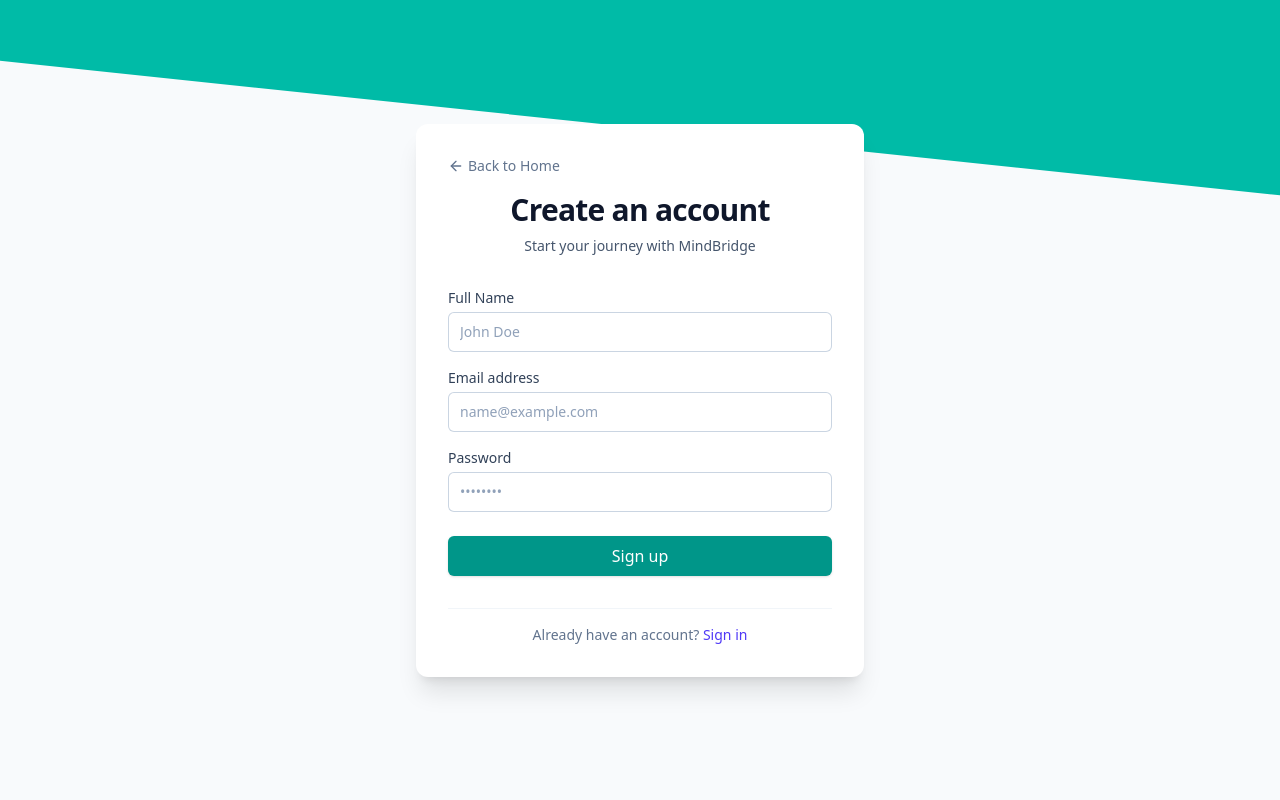
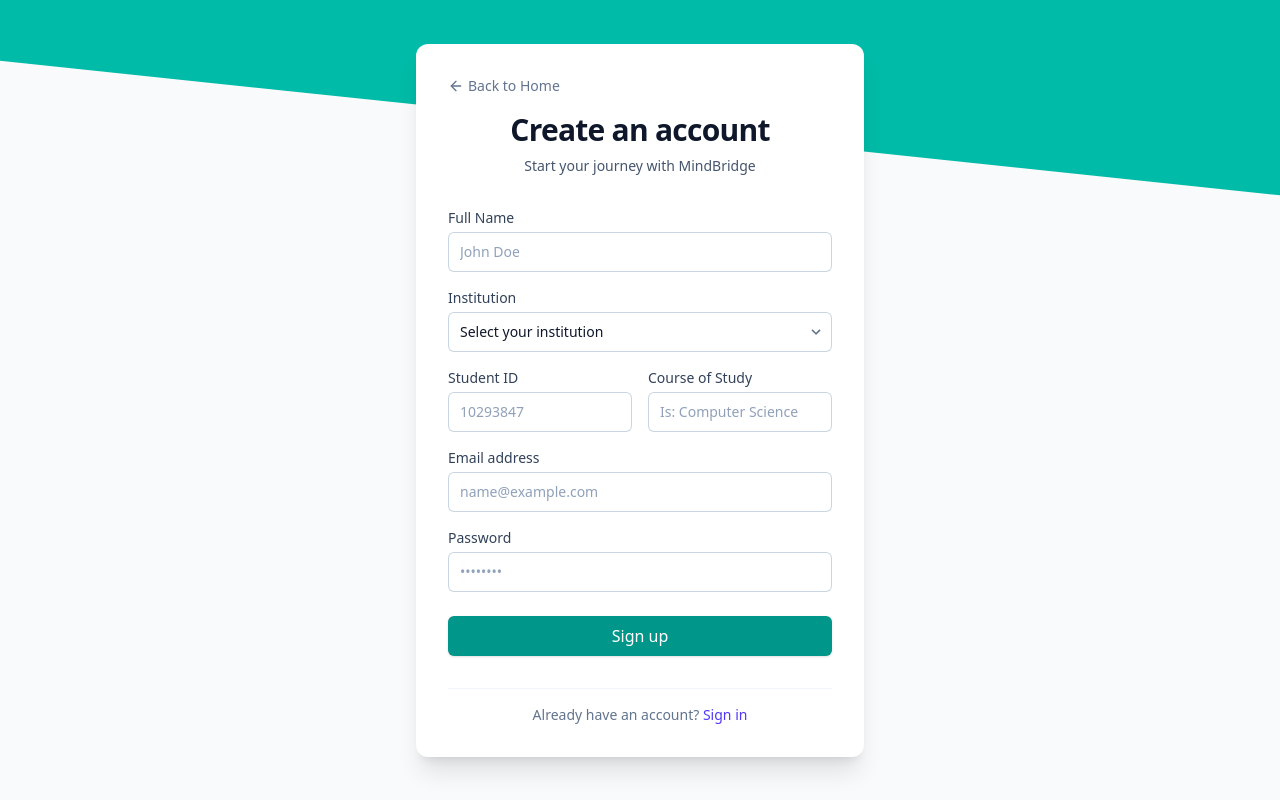
Before and after one commit to ProsperAsare99/MindBridge-Mental-Health-Navigator-Project, a Next.js app: page /register in a window 1280 px wide. Built offline with nearby package versions, Linux system fonts and the light colour scheme; no server answers.

Commit message:
feat: add user registration page with Firebase authentication and Firestore user data storage.

```diff
--- a/src/app/register/page.tsx
+++ b/src/app/register/page.tsx
@@ -4,12 +4,16 @@ import Link from "next/link";
 import { useState } from "react";
 import { useRouter } from "next/navigation";
 import { createUserWithEmailAndPassword, updateProfile } from "firebase/auth";
-import { auth } from "@/lib/firebase";
+import { doc, setDoc } from "firebase/firestore";
+import { auth, db } from "@/lib/firebase";
 import { Button } from "@/components/ui/button";
 import { ArrowLeft } from "lucide-react";
 
 export default function RegisterPage() {
     const [name, setName] = useState("");
+    const [institution, setInstitution] = useState("");
+    const [studentId, setStudentId] = useState("");
+    const [course, setCourse] = useState("");
     const [email, setEmail] = useState("");
     const [password, setPassword] = useState("");
     const [error, setError] = useState("");
@@ -26,6 +30,16 @@ export default function RegisterPage() {
             // Update the user's display name
             await updateProfile(userCredential.user, {
                 displayName: name
+            });
+
+            // Save additional user details to Firestore
+            await setDoc(doc(db, "users", userCredential.user.uid), {
+                name,
+                email,
+                institution,
+                studentId,
+                course,
+                createdAt: new Date(),
             });
 
             router.push("/dashboard"); // Redirect to dashboard after registration
@@ -79,6 +93,66 @@ export default function RegisterPage() {
                                 placeholder="John Doe"
                             />
                         </div>
+
+                        <div>
+                            <label htmlFor="institution" className="block text-sm font-medium text-slate-700 mb-1">Institution</label>
+                            <div className="relative">
+                                <select
+                                    id="institution"
+                                    name="institution"
+                                    required
+                                    value={institution}
+                                    onChange={(e) => setInstitution(e.target.value)}
+                                    className="relative block w-full rounded-md border-0 py-2 px-3 text-slate-900 ring-1 ring-inset ring-slate-300 focus:z-10 focus:ring-2 focus:ring-inset focus:ring-indigo-600 sm:text-sm sm:leading-6 appearance-none bg-white"
+                                >
+                                    <option value="" disabled>Select your institution</option>
+                                    <option value="UG LEGON">University of Ghana</option>
+                                    <option value="KNUST">Kwame Nkrumah University of Science & Technology</option>
+                                    <option value="UCC">University of Cape Coast</option>
+                                    <option value="UEW">University of Education Winneba</option>
+                                    <option value="UDS">University of Developmental Studies</option>
+                                    <option value="UP">University of Professional Studies</option>
+                                    <option value="UWU">Ashesie University</option>
+                                    <option value="ACU">Accra Christian University</option>
+                                    <option value="UMAT">University of Mines and Technology</option>
+
+                                    <option value="Other">Other</option>
+                                </select>
+                                <div className="pointer-events-none absolute inset-y-0 right-0 flex items-center px-2 text-slate-500">
+                                    <svg className="h-4 w-4 fill-current" xmlns="http://www.w3.org/2000/svg" viewBox="0 0 20 20"><path d="M9.293 12.95l.707.707L15.657 8l-1.414-1.414L10 10.828 5.757 6.586 4.343 8z" /></svg>
+                                </div>
+                            </div>
+                        </div>
+
+                        <div className="grid grid-cols-1 gap-4 sm:grid-cols-2">
+                            <div>
+                                <label htmlFor="studentId" className="block text-sm font-medium text-slate-700 mb-1">Student ID</label>
+                                <input
+                                    id="studentId"
+                                    name="studentId"
+                                    type="text"
+                                    required
+                                    value={studentId}
+                                    onChange={(e) => setStudentId(e.target.value)}
+                                    className="relative block w-full rounded-md border-0 py-2 px-3 text-slate-900 ring-1 ring-inset ring-slate-300 placeholder:text-slate-400 focus:z-10 focus:ring-2 focus:ring-inset focus:ring-indigo-600 sm:text-sm sm:leading-6"
+                                    placeholder="10293847"
+                                />
+                            </div>
+                            <div>
+                                <label htmlFor="course" className="block text-sm font-medium text-slate-700 mb-1">Course of Study</label>
+                                <input
+                                    id="course"
+                                    name="course"
+                                    type="text"
+                                    required
+                                    value={course}
+                                    onChange={(e) => setCourse(e.target.value)}
+                                    className="relative block w-full rounded-md border-0 py-2 px-3 text-slate-900 ring-1 ring-inset ring-slate-300 placeholder:text-slate-400 focus:z-10 focus:ring-2 focus:ring-inset focus:ring-indigo-600 sm:text-sm sm:leading-6"
+                                    placeholder="Is: Computer Science"
+                                />
+                            </div>
+                        </div>
+
                         <div>
                             <label htmlFor="email" className="block text-sm font-medium text-slate-700 mb-1">Email address</label>
                             <input
```
